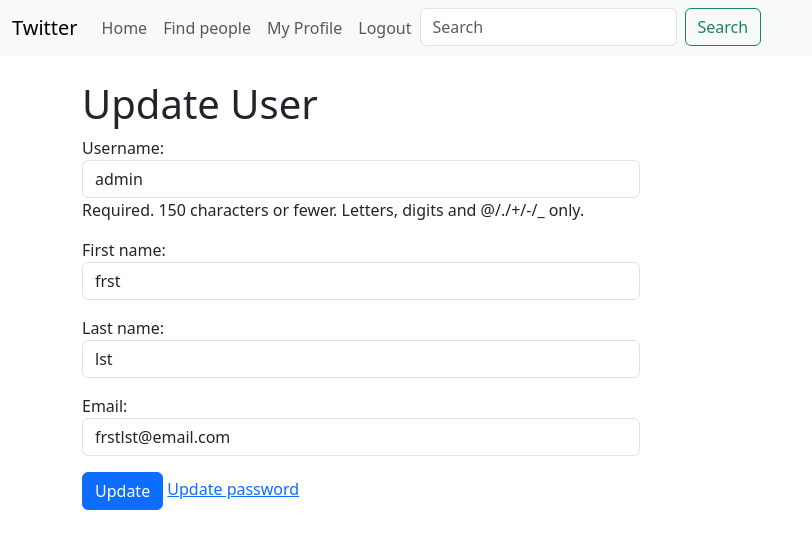
After one commit to TirumanidasKarthik/Twitter_clone, a Django app: page /update_user in a window 1280 px wide. The commit adds this page. Shown: the top 549 px of the page, without its empty margins (0-812 px from the left). Run offline with Django 4.2, Linux system fonts and the light colour scheme; a user stored in the database is signed in; data comes from the database, SQL or seed files in the repository; both versions use the stored data as it was after the commit.

Commit message:
update user feature

```diff
--- a/core/forms.py
+++ b/core/forms.py
@@ -1,7 +1,8 @@
-from typing import Any
+from typing import Any, Optional
 from django import forms
+from django.contrib.auth.base_user import AbstractBaseUser
 from django.contrib.auth.models import User
-from django.contrib.auth.forms import UserCreationForm
+from django.contrib.auth.forms import UserCreationForm, UserChangeForm, PasswordChangeForm
 
 from .models import Tweet
 
@@ -51,3 +52,56 @@ class SignupForm(UserCreationForm):
         self.fields['username'].widget.attrs['class'] = 'form-control'
         self.fields['password1'].widget.attrs['class'] = 'form-control'
         self.fields['password2'].widget.attrs['class'] = 'form-control'
+
+
+class UpdateUserForm(UserChangeForm):
+    email = forms.EmailField(widget=forms.TextInput(
+                                attrs={
+                                    'class': 'form-control'
+                                }
+
+                                ))
+    first_name = forms.CharField(min_length=1, max_length=15, widget=forms.TextInput(
+                                attrs={
+                                    'class': 'form-control'
+                                }
+
+                                ))
+    last_name= forms.CharField(min_length=1, max_length=15, widget=forms.TextInput(
+                                attrs={
+                                    'class': 'form-control'
+                                }
+
+                                ))
+    password = None
+
+    class Meta:
+        model = User
+        fields = ['username', 'first_name', 'last_name', 'email']
+
+    def __init__(self, *args: Any, **kwargs: Any) -> None:
+        super().__init__(*args, **kwargs)
+        self.fields['username'].widget.attrs['class'] = 'form-control'
+
+
+class UserPasswordChangeForm(PasswordChangeForm):
+    old_password = forms.CharField(widget=forms.PasswordInput(
+                                        attrs={
+                                            'class': 'form-control'
+                                        }
+                                    ))
+    new_password1 = forms.CharField(widget=forms.PasswordInput(
+                                        attrs={
+                                            'class': 'form-control'
+                                        }
+                                    ))
+    new_password2 = forms.CharField(widget=forms.PasswordInput(
+                                        attrs={
+                                            'class': 'form-control'
+                                        }
+                                    ))
+    class Meta:
+        fields = ['old_password', 'new_password1', 'new_password2']
+
+    def __init__(self, user: AbstractBaseUser | None, *args: Any, **kwargs: Any) -> None:
+        super().__init__(user, *args, **kwargs)
--- a/core/templates/profile.html
+++ b/core/templates/profile.html
@@ -58,7 +58,9 @@
                     <button type="submit" class="btn btn-primary" name="follow" value="follow">follow</button>
                     {% endif %}
                 </form>
-            {% endif %}
+            {% else %}
+                <a href="{% url 'core:update_user' %}" class="btn btn-primary">Update Profile</a>
+            {% endif%}
         </div>
 
     </div>
--- /dev/null
+++ b/core/templates/update_user.html
@@ -0,0 +1,16 @@
+{% extends 'base.html' %}
+
+{%block content%}
+<div class="container">
+    <div class="col-6">
+        <h1>Update User</h1>
+        <form method="POST">
+            {%csrf_token%}
+            {{update_user_form.as_p}}
+            <button class="btn btn-primary" type="submit">Update</button>
+            <a href="{% url 'core:update_password' %}">Update password</a>
+        </form>
+    </div>
+</div>
+
+{%endblock%}
--- a/core/urls.py
+++ b/core/urls.py
@@ -12,4 +12,6 @@ urlpatterns = [
     path('logout', views.logout_user, name='logout'),
     path('login', views.login_user, name='login'),
     path('signup', views.sign_up, name='sign_up'),
+    path('update_user', views.update_user, name='update_user'),
+    path('update_password', views.update_password, name='update_password'),
 ]
--- a/core/views.py
+++ b/core/views.py
@@ -1,10 +1,11 @@
 from django.shortcuts import render, redirect
 from django.contrib import messages
 from django.contrib.auth import login, logout, authenticate
+from django.contrib.auth.models import User
 
 
 from .models import Profile, Tweet
-from .forms import TweetForm, SignupForm
+from .forms import TweetForm, SignupForm, UpdateUserForm, UserPasswordChangeForm
 
 # Create your views here.
 
@@ -93,3 +94,36 @@ def sign_up(request):
 
 
     return render(request, 'sign_up.html', {'signup_form': signup_form})
+
+
+def update_user(request):
+    if request.user.is_authenticated:
+        current_user = User.objects.get(id=request.user.id)
+        update_user_form = UpdateUserForm(request.POST or None, instance=current_user)
+        if update_user_form.is_valid():
+            update_user_form.save()
+            messages.success(request, ('Updated successfully!'))
+        return render(request, 'update_user.html', {'update_user_form': update_user_form})
+    else:
+        messages.warning(request, ('You must be logged in...'))
+        return redirect('core:login')
+
+def update_password(request):
+    if request.user.is_authenticated:
+        current_user = User.objects.get(id=request.user.id)
+        password_form = UserPasswordChangeForm(user=current_user)
+        if request.method == 'POST':
+            password_form = UserPasswordChangeForm(current_user, request.POST)
+            if password_form.is_valid():
+                password_form.save()
+                messages.success(request, ('Password changed successfully!'))
+                messages.success(request, ('Login with new password'))
+                return redirect('core:login')
+            else:
+                #messages.warning(request, ('Something went wrong. Try again!'))
+                return render(request, 'password_change.html', {'password_form': password_form})
+
+        return render(request, 'password_change.html', {'password_form': password_form})
+    else:
+        messages.warning(request, ('You must be logged in...'))
+        return redirect('core:login')
```
Also changed, not shown: core/templates/password_change.html (added, +12 -0 lines), db.sqlite3.
